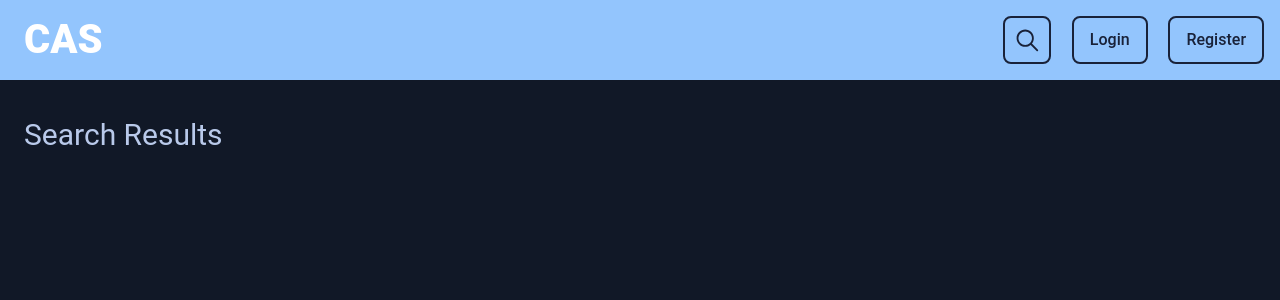
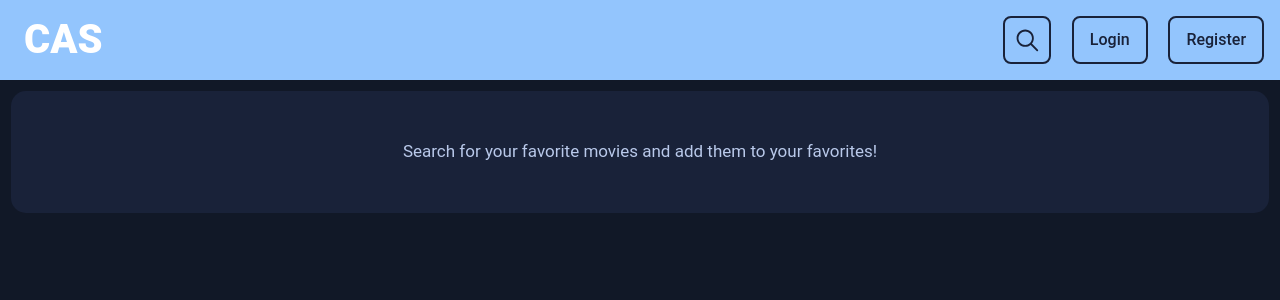
Before and after one commit to csandoval18/movie-app, a React (Create React App) app in the folder client/: page / in a window 1280 px wide. Shown: the top 300 px of the page. Built offline with nearby package versions, Linux system fonts and the light colour scheme.

Commit message:
improved homepage and added desktop layout for movie list

```diff
--- a/client/src/components/HomePage/HomePage.elements.ts
+++ b/client/src/components/HomePage/HomePage.elements.ts
@@ -2,4 +2,7 @@ import styled from 'styled-components'
 
 export const HomePageContainer = styled.div`
 	/* height: 100vh; */
+	.card-heading {
+		font-size: 17px;
+	}
 `
--- a/client/src/components/HomePage/HomePage.tsx
+++ b/client/src/components/HomePage/HomePage.tsx
@@ -2,6 +2,7 @@ import { useState } from 'react'
 import { couldStartTrivia } from 'typescript'
 import { useAppSelector } from '../../app/hooks'
 import { selectToggleSearchbar } from '../../features/navbar/navbarSlice'
+import { Card } from '../../styles/GlobalStyles.elements'
 import Navbar from '../Navbar/Navbar'
 import SearchBar from '../Navbar/SearchBar/SearchBar'
 import { HomePageContainer } from './HomePage.elements'
@@ -11,6 +12,11 @@ const HomePage = () => {
 	return (
 		<>
 			<HomePageContainer className='homepage-container bg-base-100'>
+				<Card>
+					<p className='card-heading'>
+						Search for your favorite movies and add them to your favorites!
+					</p>
+				</Card>
 				<MoviesList />
 			</HomePageContainer>
 		</>
--- a/client/src/components/HomePage/MovieList/MoviesList.elements.tsx
+++ b/client/src/components/HomePage/MovieList/MoviesList.elements.tsx
@@ -18,9 +18,9 @@ export const MovieResults = styled.div`
 		height: 56px;
 	}
 
-	/* @media only screen and (${device.mobileL}) {
-		grid-template-columns: 1fr;
-	} */
+	@media only screen and (${device.mobileL}) {
+		grid-template-columns: 1fr 1fr 1fr;
+	}
 `
 
 export const PaginationBtnsStyle = styled.div`
--- a/client/src/components/HomePage/MovieList/MoviesList.tsx
+++ b/client/src/components/HomePage/MovieList/MoviesList.tsx
@@ -17,11 +17,11 @@ import PaginationBtns from './PaginationBtns/PaginationBtns'
 
 const MovieList: React.FC = () => {
 	// Need to add a loader for movie search and disable going to the next/previous page pagination btns while loading
-
 	let movies = useAppSelector(selectMovies)
-
 	console.log('movies movielist:', movies)
 	return (
+		<>
+			{movies.length > 0 ? (
 				<MoviesListContainer className='movielist-container'>
 					<Header className='header'>Search Results</Header>
 					{movies.length !== 0 ? <PaginationBtns /> : <div></div>}
@@ -32,6 +32,10 @@ const MovieList: React.FC = () => {
 					</MovieResults>
 					{/* {movies.length !== 0 ? <PaginationBtns /> : <div></div>} */}
 				</MoviesListContainer>
+			) : (
+				<div></div>
+			)}
+		</>
 	)
 }
 
--- a/client/src/components/MovieDetails/MovieDetails.tsx
+++ b/client/src/components/MovieDetails/MovieDetails.tsx
@@ -51,7 +51,7 @@ const MovieDetails = () => {
 					</Flex>
 				</>
 			) : (
-				<div>No movie data</div>
+				<div>loading movie data...</div>
 			)}
 		</MovieDetailsContainer>
 	)
--- a/client/src/styles/GlobalStyles.elements.ts
+++ b/client/src/styles/GlobalStyles.elements.ts
@@ -53,3 +53,14 @@ export const HomeBtn = styled.button`
 		background-color: rgba(0, 0, 0, 0.2);
 	}
 `
+
+export const Card = styled.div`
+	background-color: hsl(var(--n));
+	padding: 3rem;
+	margin: 0.7rem;
+	border-radius: 15px;
+	display: flex;
+	justify-content: center;
+	align-items: center;
+	gap: 0.8rem;
+`
```
Lines whose indentation alone changed are shown as unchanged.
